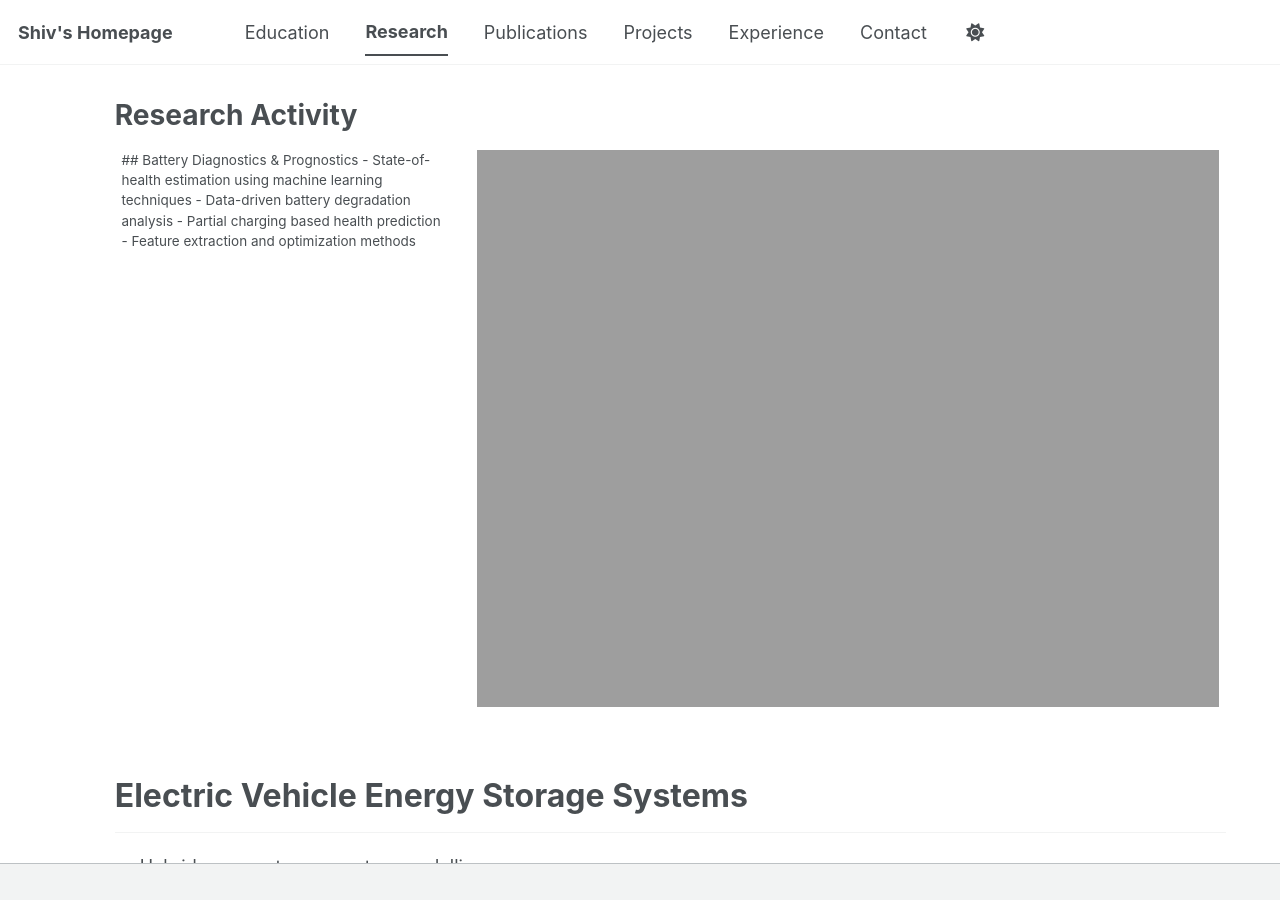
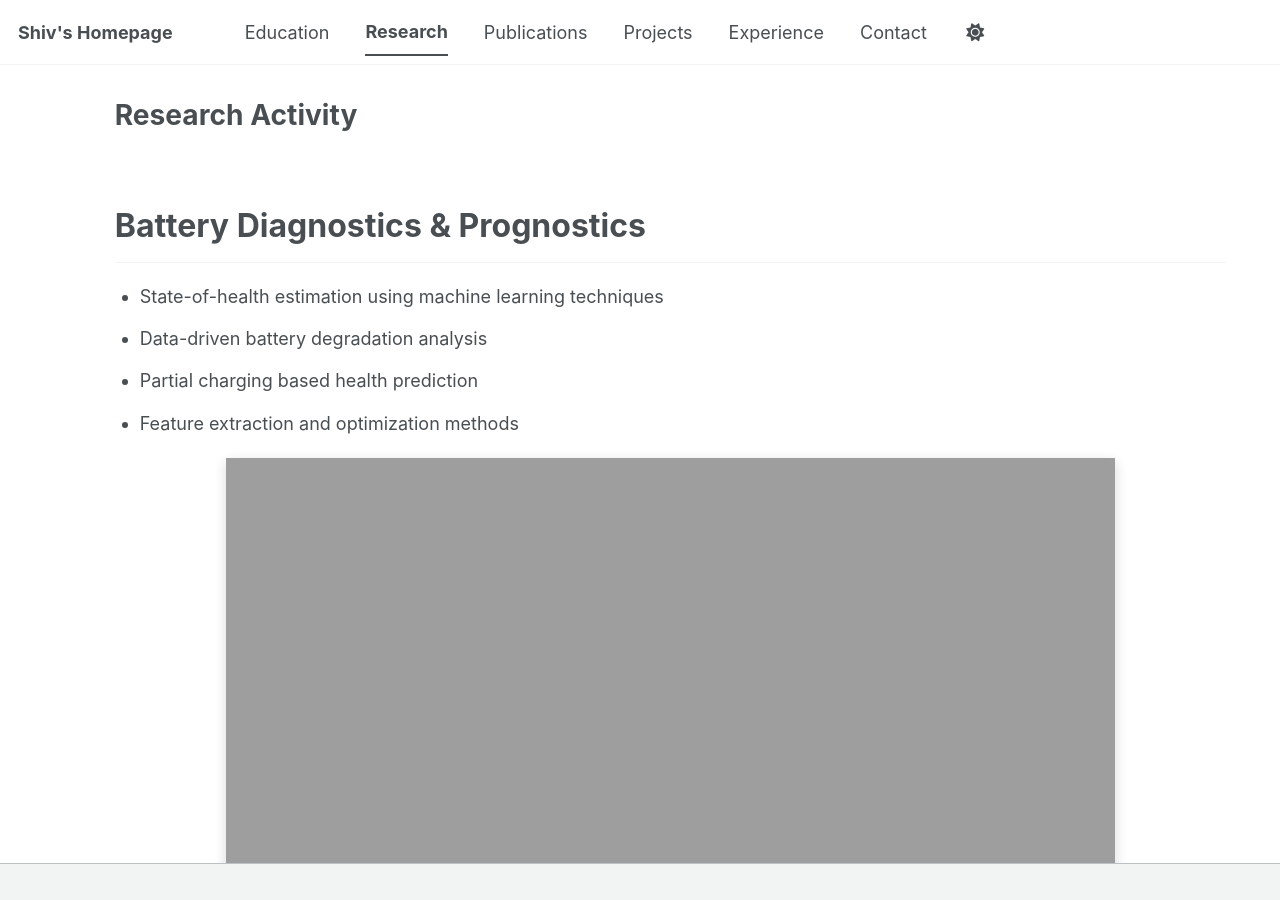
Before and after one commit to shivshankar-sinha/shivshankar-sinha.github.io, a Jekyll site: the page built from research.md, in a window 1280 px wide and 900 px high. Built offline with Jekyll 4.4.1, drawn with Linux system fonts in a browser that asks for light colours; a script bundle is joined from its source files by our own code; library files that are not in the unit come from our copies.

Commit message:
Update research.md

```diff
--- a/research.md
+++ b/research.md
@@ -54,32 +54,25 @@ object-fit: contain;
 }
 </style>
 
-<table style="width:100%; border:none;">
-<tr style="border:none;">
+<div class="research-section">
 
-<td style="width:32%; vertical-align:top; border:none; padding-right:25px;">
+    <div class="research-text">
+        <h2>Battery Diagnostics & Prognostics</h2>
 
-## Battery Diagnostics & Prognostics
+        <ul>
+            <li>State-of-health estimation using machine learning techniques</li>
+            <li>Data-driven battery degradation analysis</li>
+            <li>Partial charging based health prediction</li>
+            <li>Feature extraction and optimization methods</li>
+        </ul>
+    </div>
 
-- State-of-health estimation using machine learning techniques
+    <div class="research-image">
+        <img src="https://shivshankar-sinha.github.io/images/Shiv_slide_updated.jpg">
+    </div>
 
-- Data-driven battery degradation analysis
+</div>
 
-- Partial charging based health prediction
-
-- Feature extraction and optimization methods
-
-</td>
-
-<td style="width:68%; vertical-align:top; border:none;">
-
-<img src="https://shivshankar-sinha.github.io/images/Shiv_slide_updated.jpg"
-     style="width:100%; max-width:900px; min-width:700px; display:block;">
-
-</td>
-
-</tr>
-</table>
 
 <div class="research-section">
 
```
